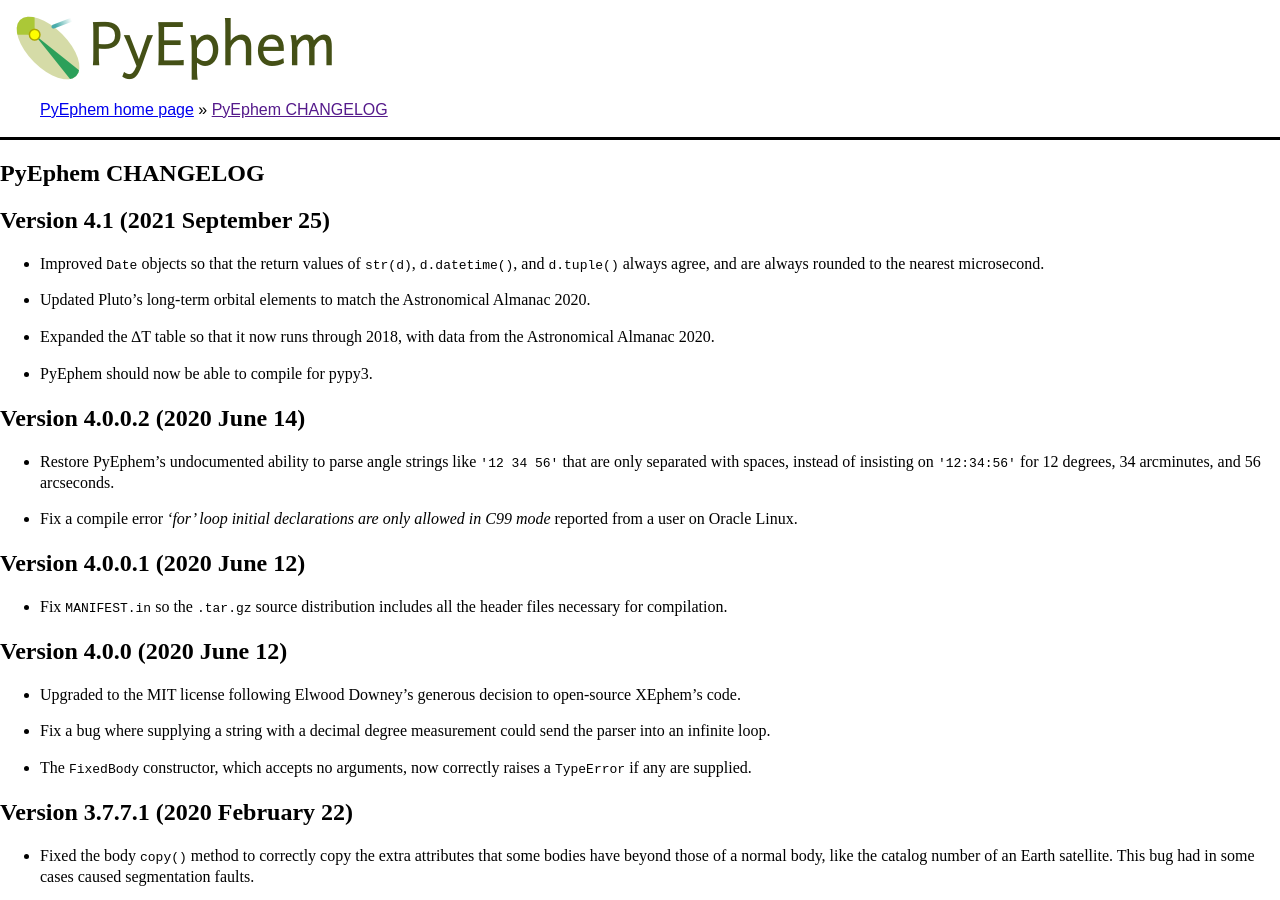
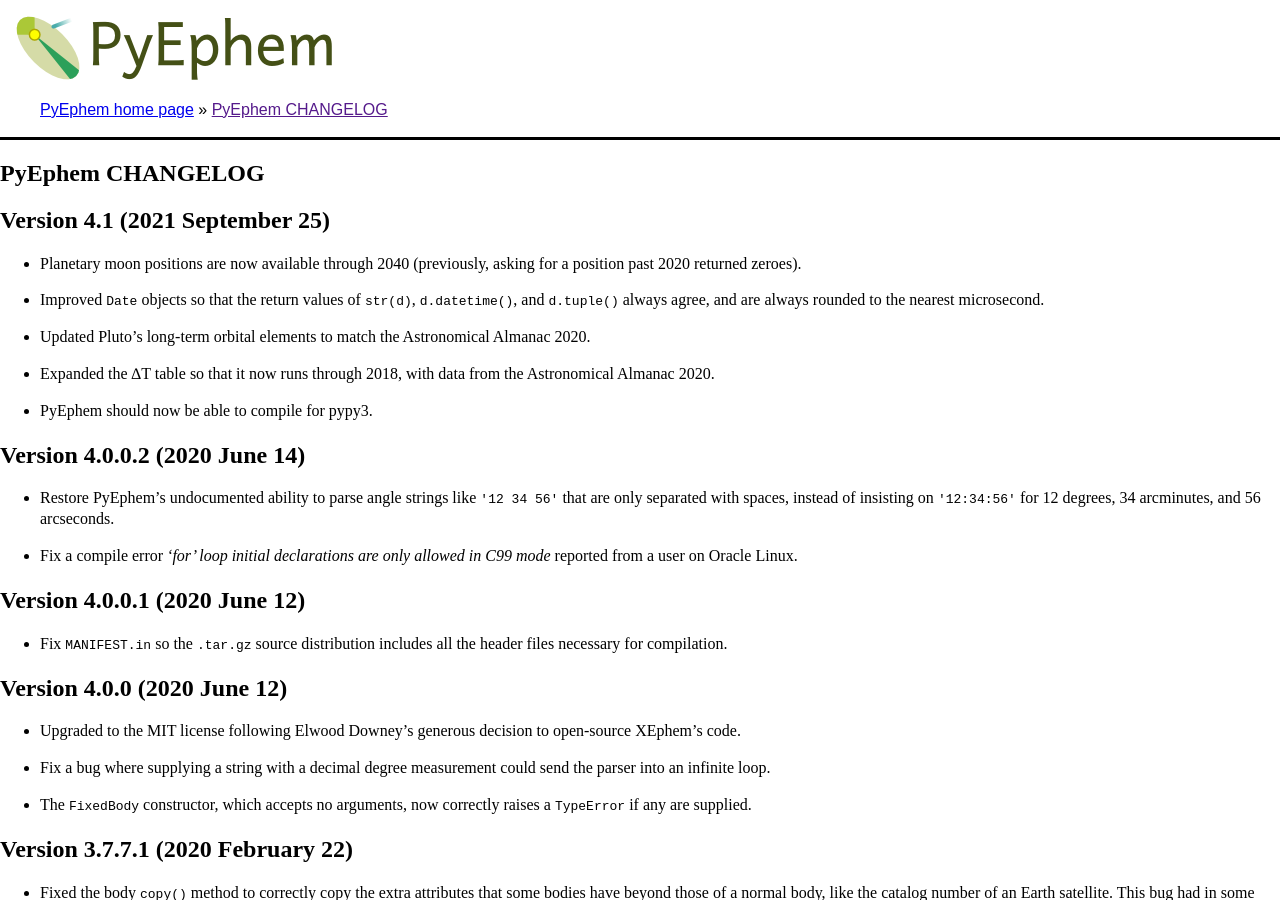
Before and after one commit to brandon-rhodes/pyephem, a Sphinx documentation site: the page built from ephem/doc/CHANGELOG.rst, in a window 1280 px wide and 900 px high. Built offline with Sphinx 7.4.7, drawn with Linux system fonts in a browser that asks for light colours.

Commit message:
Update changelog to describe new moon data

```diff
--- a/ephem/doc/CHANGELOG.rst
+++ b/ephem/doc/CHANGELOG.rst
@@ -4,6 +4,9 @@
 
 Version 4.1 (2021 September 25)
 -------------------------------
+
+- Planetary moon positions are now available through 2040
+  (previously, asking for a position past 2020 returned zeroes).
 
 - Improved ``Date`` objects so that the return values of ``str(d)``,
   ``d.datetime()``, and ``d.tuple()`` always agree, and are always
```
